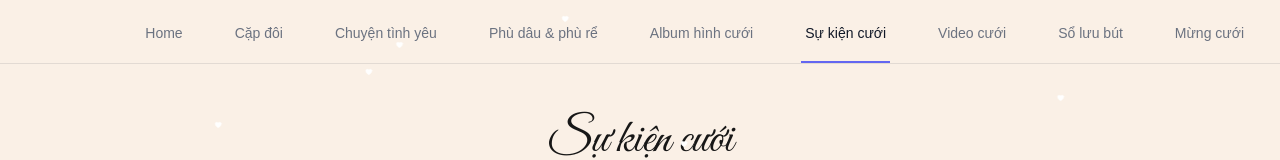
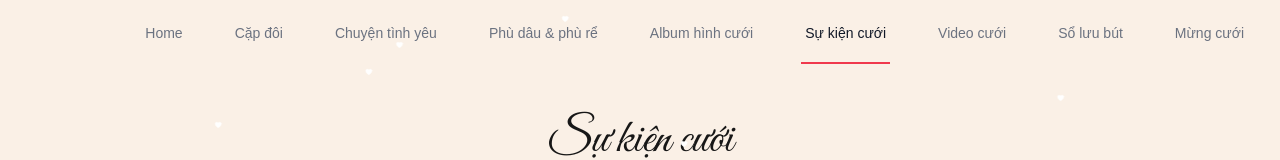
Before and after one commit to vgdackhai/wedding, a Next.js app: page /event in a window 1280 px wide. Shown: the top 160 px of the page. Built offline with nearby package versions, Linux system fonts and the light colour scheme.

Commit message:
fix: layout

```diff
--- a/src/app/event/Item.tsx
+++ b/src/app/event/Item.tsx
@@ -6,7 +6,7 @@ import {
 
 export const EventItem = () => {
   return (
-    <div className="min-w-96 w-0 p-8 bg-white text-black space-y-2">
+    <div className="min-w-96 w-0 p-8 bg-white text-black space-y-2 animate-fade-up">
       <div className="relative w-full aspect-square">
         <img src="/home.jpg" className="w-full h-full object-cover" />
       </div>
--- a/src/app/layout.tsx
+++ b/src/app/layout.tsx
@@ -74,7 +74,7 @@ export default function RootLayout({
   return (
     <html lang="en">
       <body className={`h-screen antialiased`}>
-        <header className="sticky top-0 z-50 flex h-16 border-b border-gray-900/10 bg-[#faf0e6]">
+        <header className="sticky top-0 z-50 flex h-16 bg-[#faf0e6]">
           <div className="mx-auto flex w-full max-w-7xl items-center justify-between px-4 sm:px-6 lg:px-8">
             <div className="flex flex-1 items-center gap-x-6">
               <button
@@ -97,7 +97,7 @@ export default function RootLayout({
                   aria-current={item.current ? "page" : undefined}
                   className={classNames(
                     item.current
-                      ? "border-indigo-500 text-gray-900"
+                      ? "border-[#f0394d] text-gray-900"
                       : "border-transparent text-gray-500 hover:border-gray-300 hover:text-gray-700",
                     "inline-flex items-center border-b-2 px-1 pt-1 text-sm font-medium h-full"
                   )}
```
